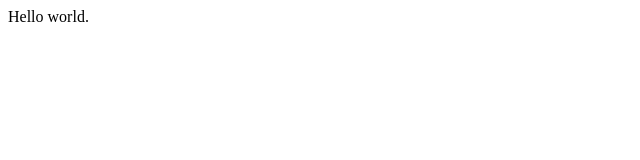
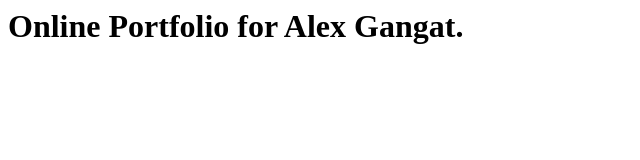
Before and after one commit to Alexgangat/onlinePortfolio, a plain HTML site: page index.html in a window 1280 px wide. Shown: the whole page, without its empty margins (0-640 px from the left). Drawn offline with Linux system fonts and the light colour scheme.

Commit message:
no message

```diff
--- a/index.html
+++ b/index.html
@@ -1 +1,3 @@
-Hello world.
+<div>
+	<h1>Online Portfolio for Alex Gangat.</h1>
+</div>
--- a/style.css
+++ b/style.css
@@ -0,0 +1,6 @@
+body{
+	font-family:'gill sans light'
+}
+h1{
+
+}
```
